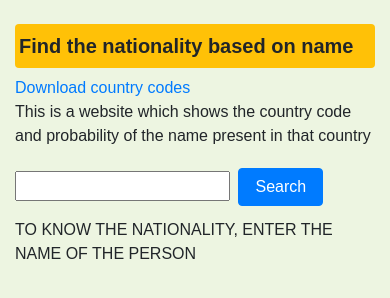
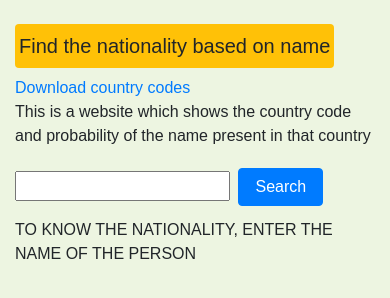
Before and after one commit to arunkumarreddyc/Nationality, a plain HTML site: page index.html in a window 390 px wide. Drawn offline with nearby package versions, Linux system fonts and the light colour scheme; a web font is replaced by a local one.

Commit message:
fourth commit

```diff
--- a/style.css
+++ b/style.css
@@ -12,7 +12,8 @@ body {
 @media (min-width: 100px) and (max-width: 700px) {
   .heading {
     font-size: 20px;
-    font-weight: bold;
+    display: inline-block;
+
     padding: 10px;
   }
 }
```
